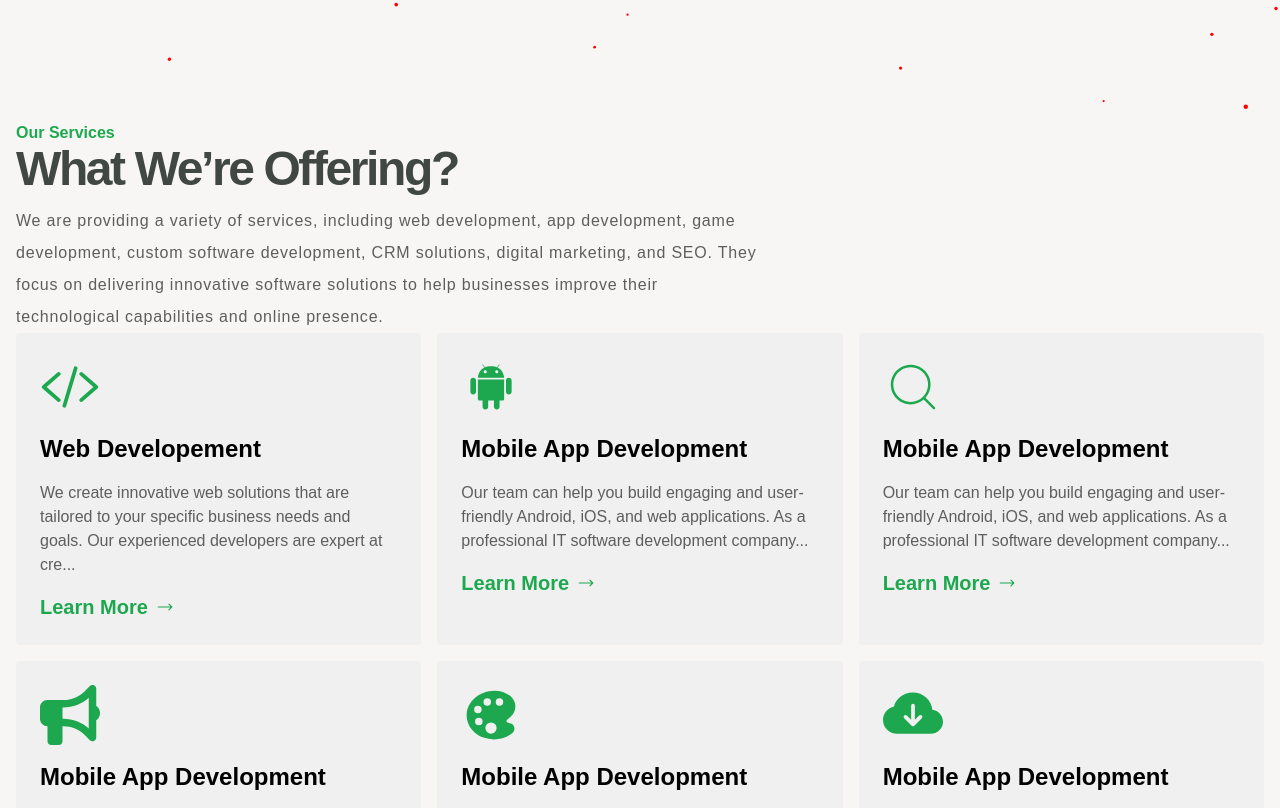
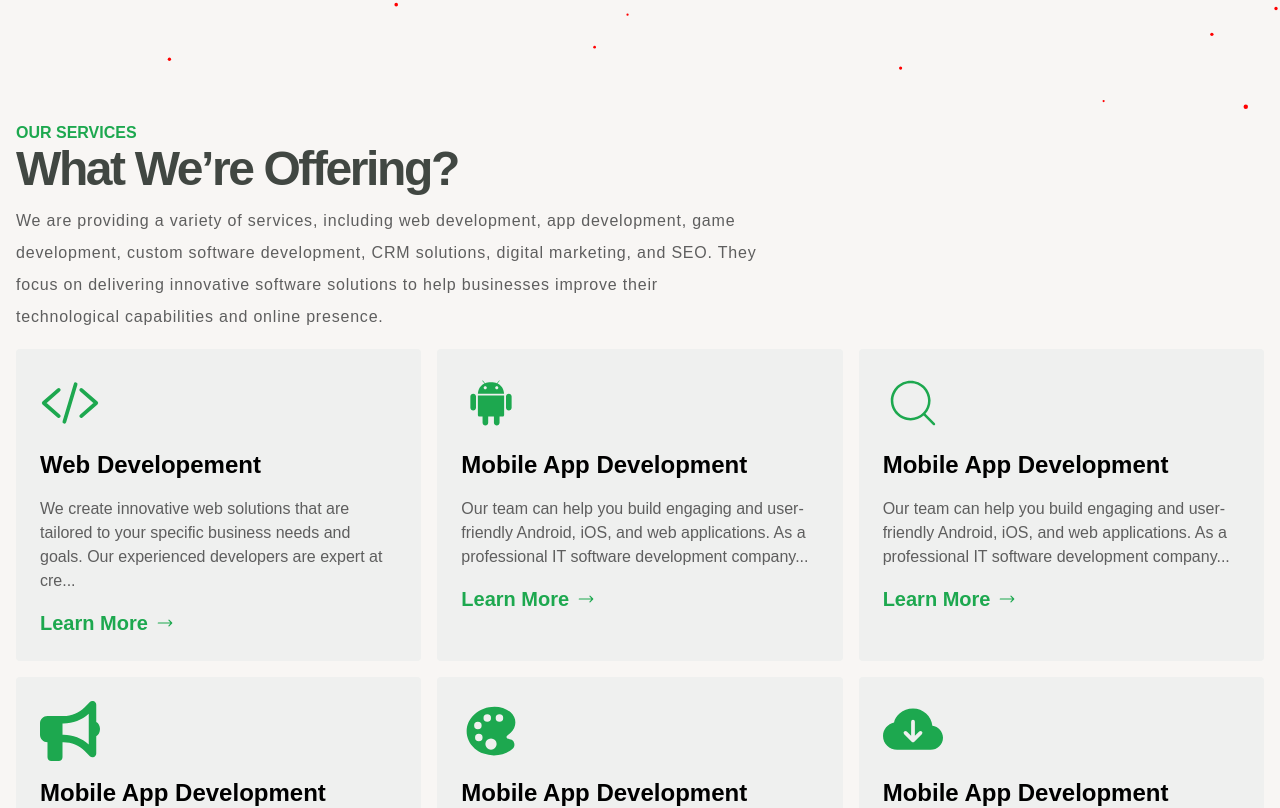
Before and after one commit to KirtimaanVishwakarma/tejas-info-next, a Next.js app: page / in a window 1280 px wide. Shown: the part 679-1487 px from the top of the page. Built offline with nearby package versions, Linux system fonts and the light colour scheme.

Commit message:
created common container

```diff
--- a/src/components/FAQ/index.tsx
+++ b/src/components/FAQ/index.tsx
@@ -2,22 +2,20 @@ import Image from 'next/image';
 import React from 'react';
 import Images from '@/constants/images';
 import { faqContents } from '@/constants/constant';
+import DetailsContainer from '../detailsContainer';
 
 const FAQ = () => {
   return (
-    <section className='px-4 max-w-8xl m-auto'>
-      <header className='text-green-g1 font-bold'>FAQ</header>
-      <header className='text-5xl font-extrabold capitalize tracking-tighter mb-3 text-gray-g3'>
-        Frequently Asked Questions
-      </header>
-      <header className='font-normal text-gray-g1 text-base tracking-wider w-3/5 leading-8'>
-        The integration of cohesive software solutions allows for precise
-        control over achieving your project goals and ensuring accurate
-        estimates.
-      </header>
+    <DetailsContainer
+      componentType='faq'
+      header='Frequently Asked Questions'
+      description='The integration of cohesive software solutions allows for precise
+    control over achieving your project goals and ensuring accurate
+    estimates.'
+    >
       <div className='flex gap-4 mt-4'>
         <div className='flex-1'>
-        <Image src={Images.Faq} alt='faq' className='' />
+          <Image src={Images.Faq} alt='faq' className='' />
         </div>
         <div className='flex flex-1 items-center'>
           <div className='flex flex-col gap-4'>
@@ -35,7 +33,7 @@ const FAQ = () => {
           </div>
         </div>
       </div>
-    </section>
+    </DetailsContainer>
   );
 };
 
--- a/src/components/client-section/index.tsx
+++ b/src/components/client-section/index.tsx
@@ -1,27 +1,34 @@
 import { whyClientChooseUs } from '@/constants/constant';
 import React from 'react';
+import DetailsContainer from '../detailsContainer';
 
 const ClientSection = () => {
   return (
-    <div className='max-w-8xl m-auto px-4 mb-8'>
-      <header className='text-green-g1 font-bold'>why choose us</header>
-      <header className='text-5xl font-extrabold capitalize tracking-tighter mb-3 text-gray-g3'>
-        why our clients choose us
-      </header>
-      <header className='font-normal text-gray-g1 text-base tracking-wider w-3/5 leading-8'>
-        As a matter of fact the unification of the coherent software provides a
-        strict control over The Accomplishment of Intended Estimation
-      </header>
+    <DetailsContainer
+      componentType='why choose us'
+      header='why our clients choose us'
+      description={`As a matter of fact the unification of the coherent software provides a
+    strict control over The Accomplishment of Intended Estimation`}
+    >
       <div className='grid grid-cols-3 gap-4 mt-4'>
         {whyClientChooseUs.map((client, index) => (
-          <div key={index} className='p-4 rounded bg-gray-w1 aspect-square flex flex-col justify-center gap-2'>
-            <header className='text-5xl font-bold text-green-g1'>0{index+1}.</header>
-            <header className='font-extrabold text-2xl text-gray-b1 mt-4'>{client.header}</header>
-            <p className='text-gray-g3 text-base font-medium leading-6'>{client.details}</p>
+          <div
+            key={index}
+            className='p-4 rounded bg-gray-w1 aspect-square flex flex-col justify-center gap-2'
+          >
+            <header className='text-5xl font-bold text-green-g1'>
+              0{index + 1}.
+            </header>
+            <header className='font-extrabold text-2xl text-gray-b1 mt-4'>
+              {client.header}
+            </header>
+            <p className='text-gray-g3 text-base font-medium leading-6'>
+              {client.details}
+            </p>
           </div>
         ))}
       </div>
-    </div>
+    </DetailsContainer>
   );
 };
 
--- a/src/components/contact-form-section/index.tsx
+++ b/src/components/contact-form-section/index.tsx
@@ -2,23 +2,16 @@ import React from 'react';
 import FormWrapper from '../formWrapper';
 import { registerForm } from '@/constants/constant';
 import Button from '../Buttons/button';
+import DetailsContainer from '../detailsContainer';
 
 const ContactForm = () => {
   return (
-    <section className='text-gray-g3 px-4 max-w-8xl m-auto'>
-      <div>
-        <header className='text-green-g1 text-sm font-bold uppercase'>
-          contact
-        </header>
-        <header className='text-5xl font-extrabold capitalize tracking-tighter mb-3'>
-          contact us for Any Questions
-        </header>
-        <header className='font-normal text-gray-g1 text-base tracking-wider w-3/5 leading-8'>
-          As a matter of fact the unification of the coherent software provides
-          a strict control over The Accomplishment of Intended Estimation
-        </header>
-      </div>
-      <div className='my-2 flex mt-4'>
+    <DetailsContainer
+      componentType='contact'
+      header='contact us for Any Questions'
+      description='As a matter of fact the unification of the coherent software provides a strict control over The Accomplishment of Intended Estimation'
+      className=''
+    >
       <div className='flex-1 flex flex-col gap-6'>
         <header className='text-2xl capitalize font-extrabold'>
           contact info :
@@ -50,8 +43,7 @@ const ContactForm = () => {
         </div>
         <Button btnName='Send' />
       </div>
-      </div>
-    </section>
+    </DetailsContainer>
   );
 };
 
--- /dev/null
+++ b/src/components/detailsContainer/index.tsx
@@ -0,0 +1,33 @@
+import React from 'react';
+
+interface Container {
+  children: React.ReactNode;
+  componentType: string;
+  header: string;
+  description: string;
+  className?: string;
+}
+const DetailsContainer = ({
+  children,
+  componentType,
+  header,
+  description,
+  className,
+}: Container) => {
+  return (
+    <section className='px-4 max-w-8xl m-auto w-full'>
+      <header className='text-green-g1 font-bold uppercase'>
+        {componentType}
+      </header>
+      <header className='text-5xl font-extrabold capitalize tracking-tighter mb-3 text-gray-g3'>
+        {header}
+      </header>
+      <header className='font-normal text-gray-g1 text-base tracking-wider w-3/5 leading-8'>
+        {description}
+      </header>
+      <div className={`flex gap-4 mt-4 ${className || ''}`}>{children}</div>
+    </section>
+  );
+};
+
+export default DetailsContainer;
--- a/src/components/map/index.tsx
+++ b/src/components/map/index.tsx
@@ -6,7 +6,7 @@ interface MapProps {
 }
 const Map: React.FC<MapProps> = () => {
   return (
-    <div className='max-w-8xl m-auto my-8'>
+    <div className='max-w-8xl m-auto my-8 w-full'>
       <iframe
         src='https://www.google.com/maps/embed?pb=!1m18!1m12!1m3!1d3562.0010043915613!2d83.38033508752507!3d26.776237916725876!2m3!1f0!2f0!3f0!3m2!1i1024!2i768!4f13.1!3m3!1m2!1s0x399144fbc3f29d81%3A0x4350491a864985f3!2s24F%2C%20Shahpur%2C%20Gorakhpur%2C%20Uttar%20Pradesh%20273407!5e0!3m2!1sen!2sin!4v1731847805147!5m2!1sen!2sin'
         className='w-full h-96'
--- a/src/components/services-section/index.tsx
+++ b/src/components/services-section/index.tsx
@@ -2,23 +2,15 @@ import { servicesData } from '@/constants/constant';
 import Icon from '@/components/customize-icon';
 import React from 'react';
 import { HiArrowLongRight } from 'react-icons/hi2';
+import DetailsContainer from '../detailsContainer';
 
 const Services = () => {
   return (
-    <div className='max-w-8xl m-auto px-4'>
-      <header className='text-green-g1 font-bold capitalize'>
-        our services
-      </header>
-      <header className='text-5xl font-extrabold capitalize tracking-tighter mb-3 text-gray-g3'>
-        What We’re Offering?
-      </header>
-      <header className='font-normal text-gray-g1 text-base tracking-wider w-3/5 leading-8'>
-        We are providing a variety of services, including web development, app
-        development, game development, custom software development, CRM
-        solutions, digital marketing, and SEO. They focus on delivering
-        innovative software solutions to help businesses improve their
-        technological capabilities and online presence.
-      </header>
+    <DetailsContainer
+      componentType='our services'
+      header={`What We’re Offering?`}
+      description={`We are providing a variety of services, including web development, app development, game development, custom software development, CRM solutions, digital marketing, and SEO. They focus on delivering innovative software solutions to help businesses improve their technological capabilities and online presence.`}
+    >
       <section className='grid grid-cols-3 gap-4'>
         {servicesData.map((service, index: number) => (
           <div
@@ -42,7 +34,7 @@ const Services = () => {
           </div>
         ))}
       </section>
-    </div>
+    </DetailsContainer>
   );
 };
 
--- a/src/components/testmonial-section/index.tsx
+++ b/src/components/testmonial-section/index.tsx
@@ -1,19 +1,18 @@
 import { testimonials } from '@/constants/constant';
 import React from 'react';
 import Carousel from '../carousel';
-import StarRatings from "react-star-ratings"
+import StarRatings from 'react-star-ratings';
+import DetailsContainer from '../detailsContainer';
 
 const TestimonialSection = () => {
   return (
-    <section className='px-4 max-w-8xl m-auto my-8'>
-      <header className='text-green-g1 font-bold'>testimonials</header>
-      <header className='text-5xl font-extrabold capitalize tracking-tighter mb-3 text-gray-g3'>
-        Customers Testmonials
-      </header>
-      <header className='font-normal text-gray-g1 text-base tracking-wider w-3/5 leading-8'>
-        As a matter of fact the unification of the coherent software provides a
-        strict control over The Accomplishment of Intended Estimation
-      </header>
+    <>
+      <DetailsContainer
+        componentType='testimonials'
+        header='Customers Testmonials'
+        description='As a matter of fact the unification of the coherent software provides a strict control over The Accomplishment of Intended Estimation'
+        className={'!block !mt-8'}
+      >
           <Carousel
             autoplay={true}
             slidesToScroll={3}
@@ -46,7 +45,8 @@ const TestimonialSection = () => {
               </div>
             ))}
           />
-    </section>
+      </DetailsContainer>
+    </>
   );
 };
 
--- a/src/pages/index.tsx
+++ b/src/pages/index.tsx
@@ -17,7 +17,7 @@ const Home = () => {
   return (
     <section className='m-auto'>
       <HeroSection />
-      <div className='w-full relative z-20 bg-gray-w2'>
+      <div className='w-full relative z-20 bg-gray-w2 flex flex-col gap-16'>
         <Services />
         <AboutUs />
         <CountSection />
```
Also changed, not shown: src/components/our-team-section/index.tsx (+14 -13 lines). Lines whose indentation alone changed are shown as unchanged.
